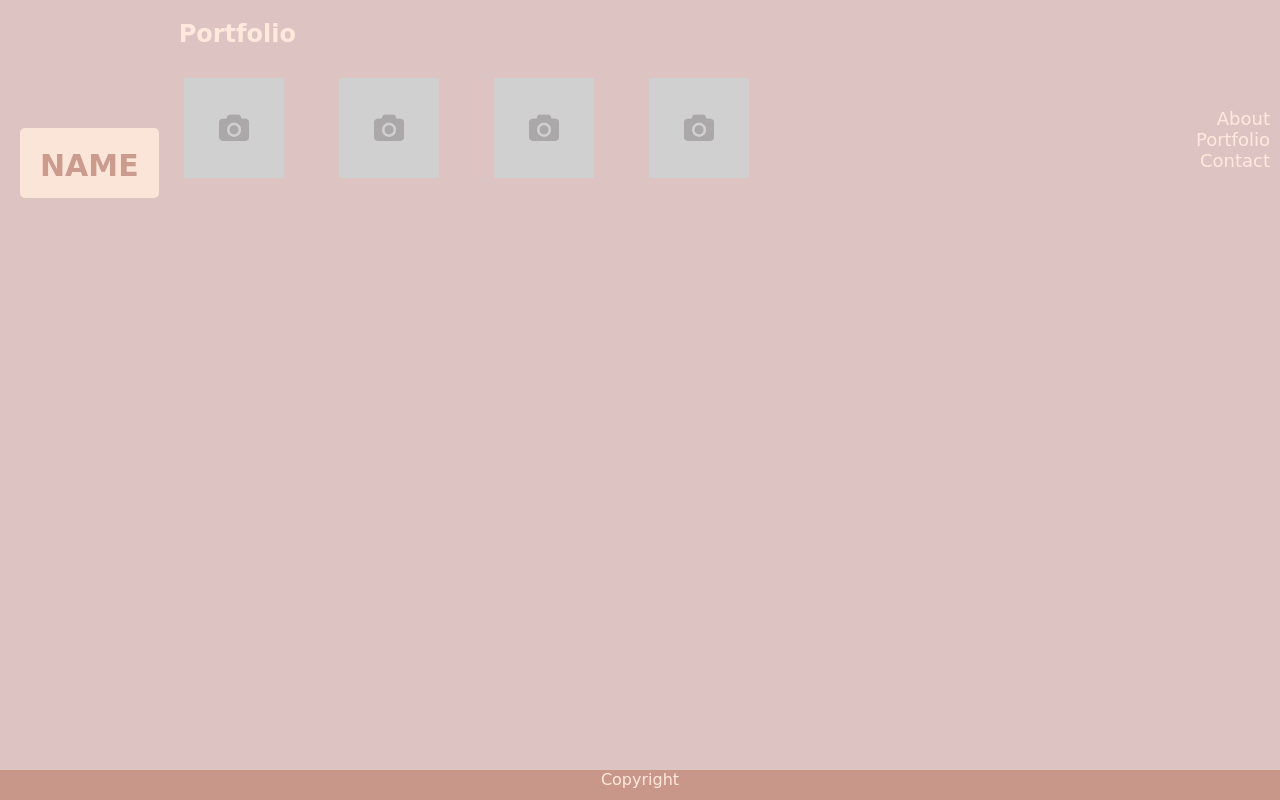
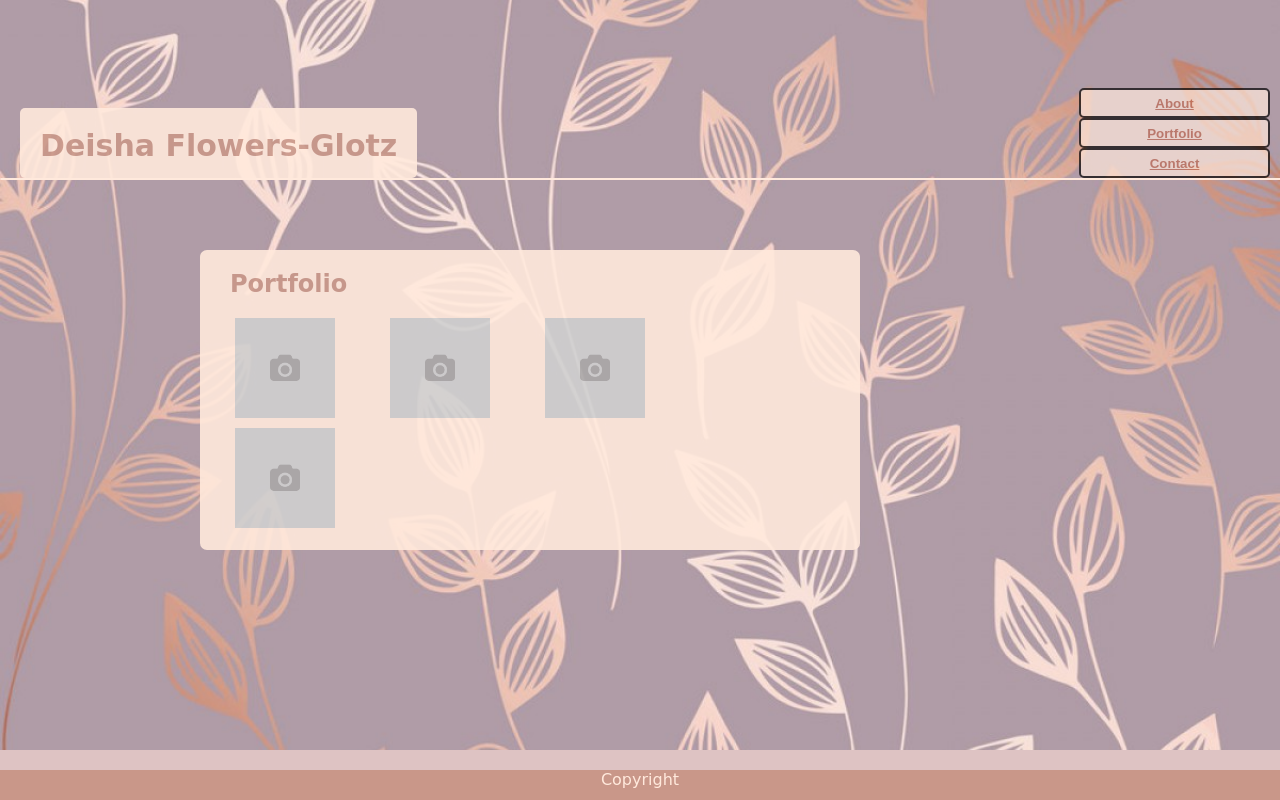
Before and after one commit to DeeFG/Basic-Portfolio, a plain HTML site: page portfolio.html in a window 1280 px wide. Drawn offline with Linux system fonts and the light colour scheme.

Commit message:
updated buttons and container

```diff
--- a/portfolio.html
+++ b/portfolio.html
@@ -2,32 +2,35 @@
 <html lang="en">
     <head>
             <link rel="stylesheet" type="text/css" href="assets/css/style.css">
+
         <title>DFG Portfolio</title>
     </head>
 
-         <header>NAME</header>
+         <header>Deisha Flowers-Glotz</header>
      <nav class="nav">
         <ul style="list-style-type:none;">
-            <li><a href=""></a>About</li>
-            <li><a href=""></a>Portfolio</li>
-            <li><a href=""></a>Contact</li>
+            <button><a href="index.html">About</a> </button>
+            <button><a href="portfolio.html">Portfolio</a> </button>
+            <button><a href="contact.html">Contact</a> </button>
         </ul>
      </nav>
-
-    <body>
+     <hr>
+     <div class=line></div>
+<container class="container">
+    <body background="assets/images/rose-gold-elegant.jpg">
     <h2>Portfolio</h2>
 <!--grey line-->
-<div class=clearfix></div>
+
         <a href=""target="_blank"><img src="assets/images/image-placeholder.png" width="100" height="100" alt=/></a>
         <a href=""target="_blank"><img src="assets/images/image-placeholder.png" width="100" height="100" alt=/></a>
         <a href=""target="_blank"><img src="assets/images/image-placeholder.png" width="100" height="100" alt=/></a>
         <a href=""target="_blank"><img src="assets/images/image-placeholder.png" width="100" height="100" alt=/></a>
     </body>
-
+</container>
 
 
     <!--COLORED LINE-->
-    <div class=clearfix></div>
 
+    <div class=Line></div>
     <footer>Copyright</footer>
 </html>
```
